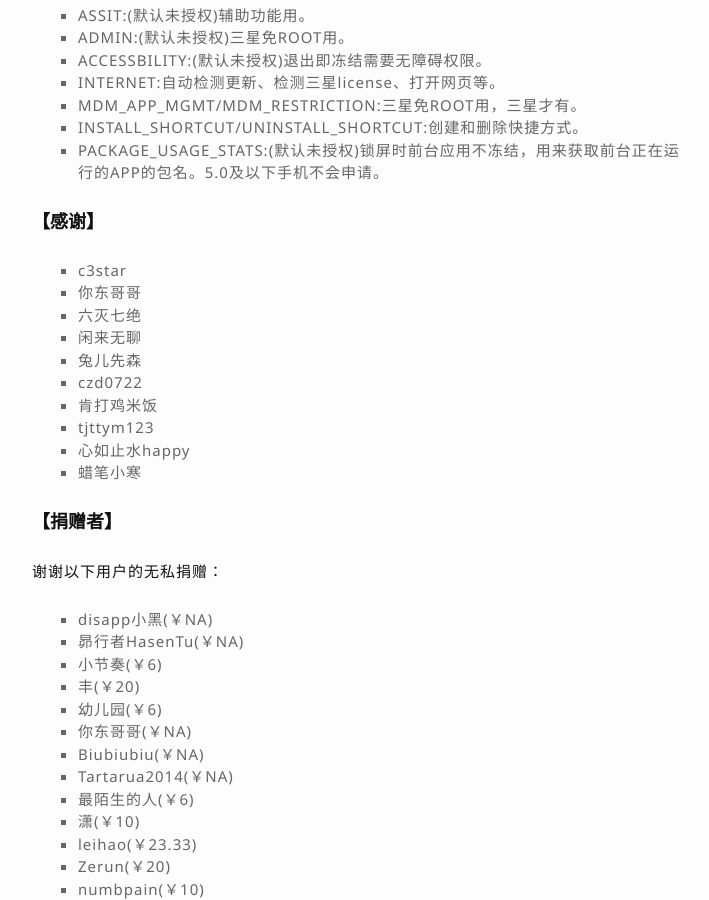
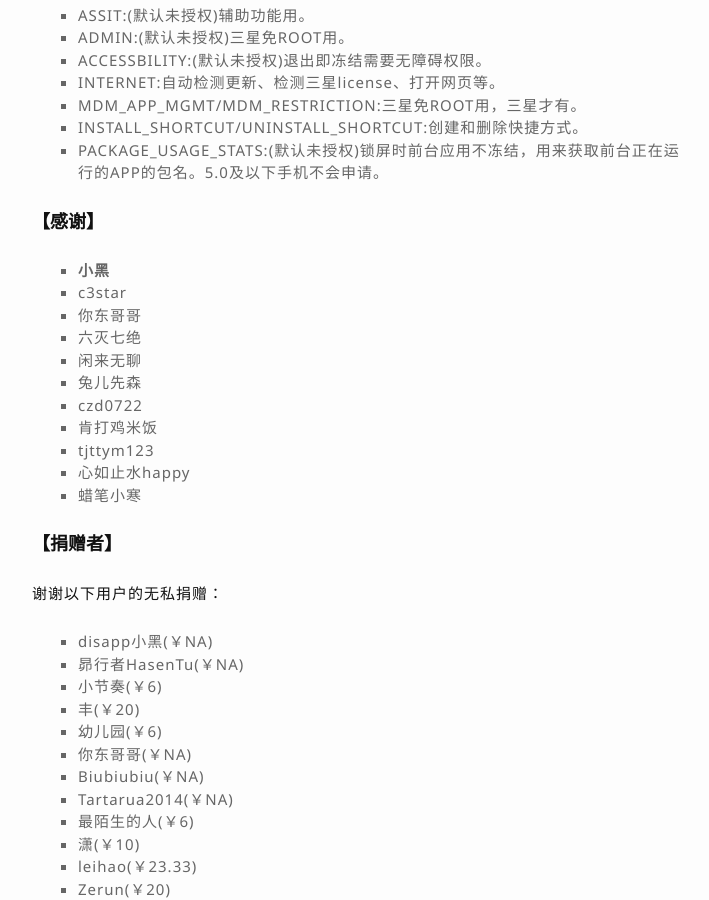
Before and after one commit to hyongbai/AirFrozen, a Jekyll site: the page built from _posts/2016-07-08-about.md, in a window 1280 px wide and 900 px high, scrolled down 1378 px. Shown: the whole window, without its empty margins (292-1001 px from the left). Built offline with Jekyll 4.4.1, drawn with Linux system fonts in a browser that asks for light colours; nearby versions of some CDN libraries.

Commit message:
#thanks#

```diff
--- a/_posts/2016-07-08-about.md
+++ b/_posts/2016-07-08-about.md
@@ -55,6 +55,7 @@ AirFrozen目前免费以后也将免费且不设上限。
 
 #### 【感谢】
 
+- **小黑**
 - c3star
 - 你东哥哥
 - 六灭七绝
```
